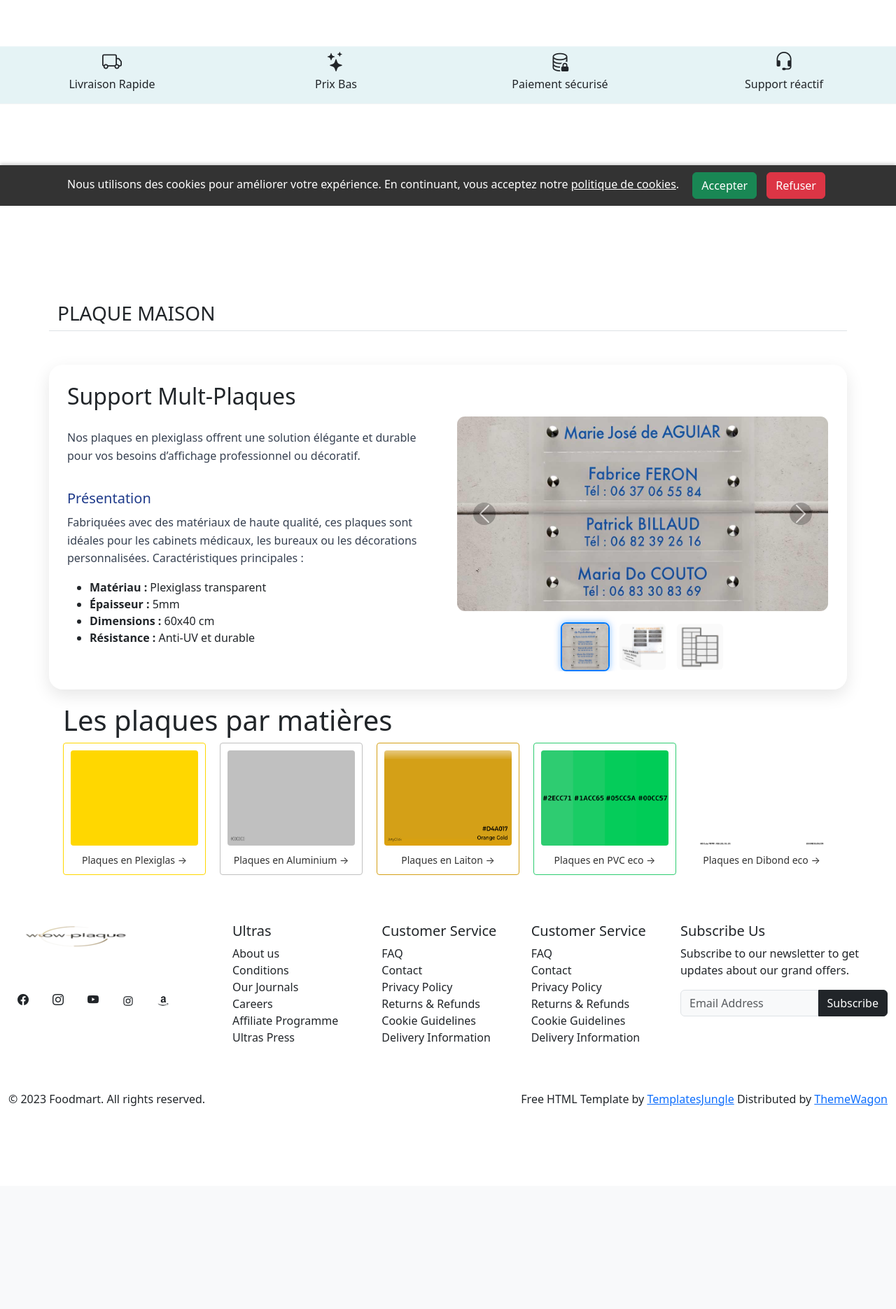
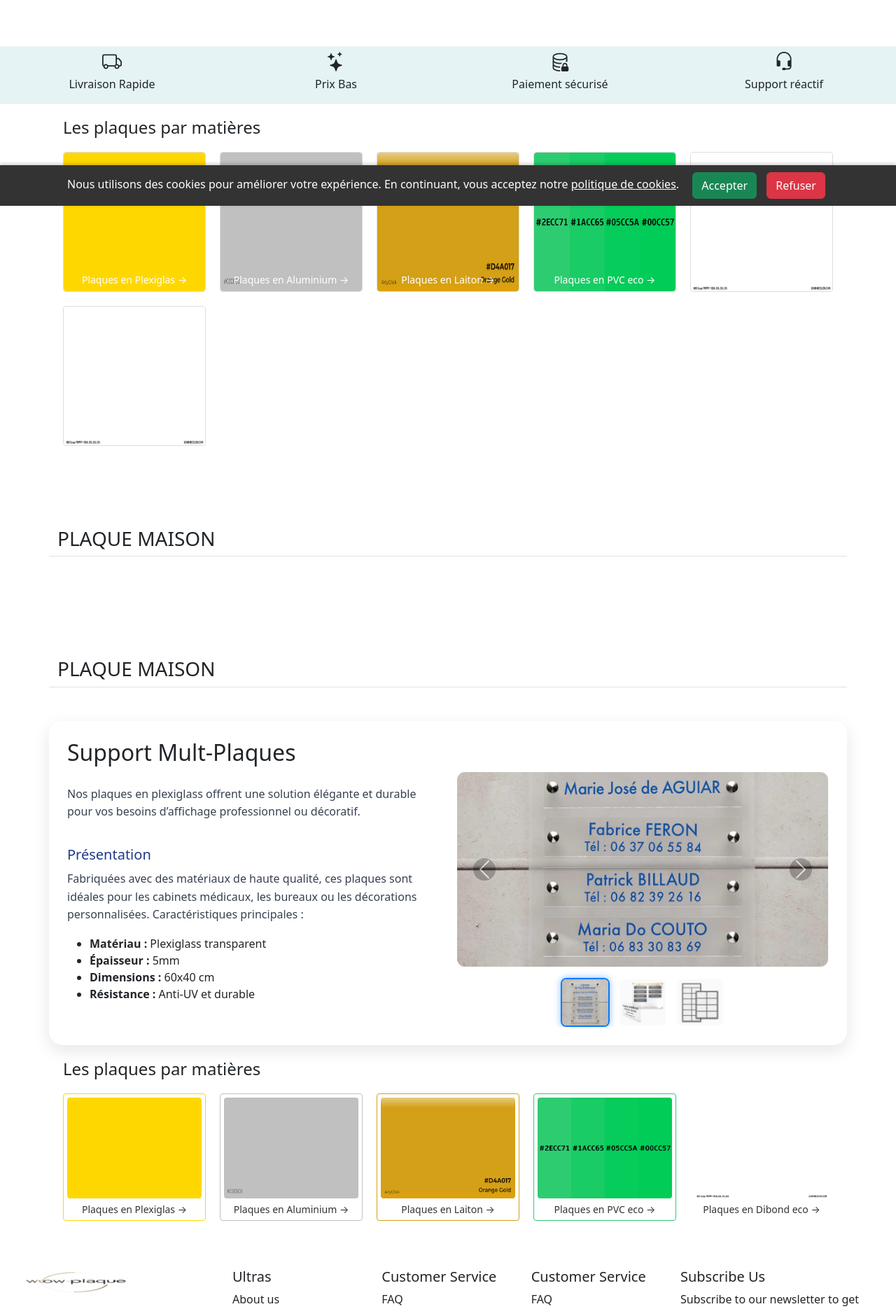
Before and after one commit to Arman1091/shop91, a Django app: template shop/app/templates/pages/home.html in a window 1280 px wide. Shown: the part 506-2376 px from the top of the page at 70% size. Before the commit the page ends 2086 px from the top, so only its background shows below. Run offline with Django 5.2, Linux system fonts and the light colour scheme; the template is opened without the code that fills it, so the values that code supplies are empty.

Commit message:
version 1903

```diff
--- a/shop/app/static/css/home.css
+++ b/shop/app/static/css/home.css
@@ -344,9 +344,9 @@
 
 /*
 /* par materiels  */
-.par-materiel-container {
+.par-materiel-container ,.par-category-container{
   padding: 20px;
-} */
+}
 
 h1 {
 
@@ -354,15 +354,16 @@
   margin-bottom: 20px;
 }
 
-.par-materiel-grid {
+.par-materiel-grid, .par-category-grid {
   display: grid;
   gap: 20px;
   padding: 0 20px;
   margin: 0 auto;
 }
 
+
 @media (min-width: 1024px) {
-  .par-materiel-grid {
+  .par-materiel-grid ,.par-category-grid {
       grid-template-columns: repeat(5, 1fr);
       max-width: 100%;
       width: 100vw;
@@ -371,13 +372,13 @@
 }
 
 @media (min-width: 768px) and (max-width: 1023px) {
-  .par-materiel-grid {
+  .par-materiel-grid ,.par-category-grid {
       grid-template-columns: repeat(3, 1fr);
   }
 }
 
 @media (max-width: 767px) {
-  .par-materiel-grid {
+  .par-materiel-grid,.par-category-grid  {
       grid-template-columns: repeat(2, 1fr);
   }
   h1 {
@@ -385,36 +386,69 @@
   }
 }
 
-.par-materiel-plaque {
+.par-materiel-plaque ,.par-category-plaque{
   background-color: #fff;
   border: 1px solid #ddd;
   border-radius: 4px;
-  padding: 10px;
+  padding: 5px;
   cursor: pointer;
   transition: transform 0.2s;
   display: flex;
   flex-direction: column;
   align-items: center;
 }
+.par-category-plaque{
+  position: relative;
+  height: 25vh;
 
-.par-materiel-plaque:hover {
+}
+.par-materiel-plaque:hover, .par-category-plaque:hover {
   transform: scale(1.05);
 }
+.par-category-plaque:hover {
+  border-color: #2b302e;
+}
+/* .par-category-plaque:hover .go-category {
+  border: 1px solid #212422;
+} */
 
 .par-materiel-plaque img {
   max-width: 100%;
   height: 100%;
 
   border-radius: 4px;
+
+}
+.par-category-plaque img{
+  width: 100%;
+  height: 100%;
+  position: absolute;
+  border-radius: 4px;
+  left: 0;
+  top: 0;
 }
 
 .par-materiel-plaque p {
-  margin: 10px 0 0;
+  margin: 5px 0 0;
   color: #333;
   font-size: 14px;
   text-align: center;
 }
+.par-category-plaque p {
 
+  font-size: 14px;
+  text-align: center;
+}
+.img-category{
+  position: absolute;
+}
+.title-category{
+  position: absolute;
+  bottom: -10px !important;
+
+  color: #fff !important;
+
+}
 .par-materiel-plexiglas { border-color: #ffd700; }
 .par-materiel-aluminium { border-color: #c0c0c0; }
 .par-materiel-laiton { border-color: #d4a017; }
--- a/shop/app/templates/pages/home.html
+++ b/shop/app/templates/pages/home.html
@@ -35,7 +35,7 @@
 
   <div class="container-fluid" >
      <div class="row slide-info justify-content-around align-items-center"style="min-height:10vh">
-        <div class="col-6 col-md-3 d-flex justify-content-center flex-column ">
+        <div class="col-6 col-md-3 d-flex justify-content-center flex-column bordur">
             <i class=" text-center bi bi-truck fs-3"></i>
             <p class="text-center">Livraison Rapide</p>
 
@@ -56,7 +56,36 @@
 
   </div>
 
-
+{% comment %} *******par category ************ {% endcomment %}
+<div class="par-category-container container">
+    <h1 class="btn-warning">Les plaques par matières</h1>
+    <div class="par-category-grid">
+        <div class="par-category-plaque">
+            <img  class="img-category"src="{% static 'img/materieux/plexiglas.png' %}" alt="Plaque en Plexiglas">
+            <p class="title-category"> Plaques en Plexiglas →</p>
+        </div>
+        <div class="par-category-plaque ">
+            <img class="img-category"  src="{% static 'img/materieux/aluminium.png' %}" alt="Plaque en Aluminium">
+            <p class="title-category">Plaques en Aluminium →</p>
+        </div>
+        <div class="par-category-plaque ">
+            <img  class="img-category" src="{% static 'img/materieux/laiton.png' %}" alt="Plaque en Laiton">
+            <p class="title-category">Plaques en Laiton →</p>
+        </div>
+        <div class="par-category-plaque ">
+            <img class="img-category" src="{% static 'img/materieux/pvc.png' %}" alt="Plaque en PVC eco">
+            <p class="title-category">Plaques en PVC eco →</p>
+        </div>
+        <div class="par-category-plaque ">
+            <img class="img-category" src="{% static 'img/materieux/dibon.png' %}" alt="Plaque en Dibond eco">
+            <p class="title-category">Plaques en Dibond eco →</p>
+        </div>
+        <div class="par-category-plaque ">
+            <img class="img-category" src="{% static 'img/materieux/dibon.png' %}" alt="Plaque en Dibond eco">
+            <p class="title-category">Plaques en Dibond eco →</p>
+        </div>
+    </div>
+</div>
 {% comment %} Plaque professionnelle{% endcomment %}
 
 
```
Also changed, not shown: shop/db.sqlite3.
